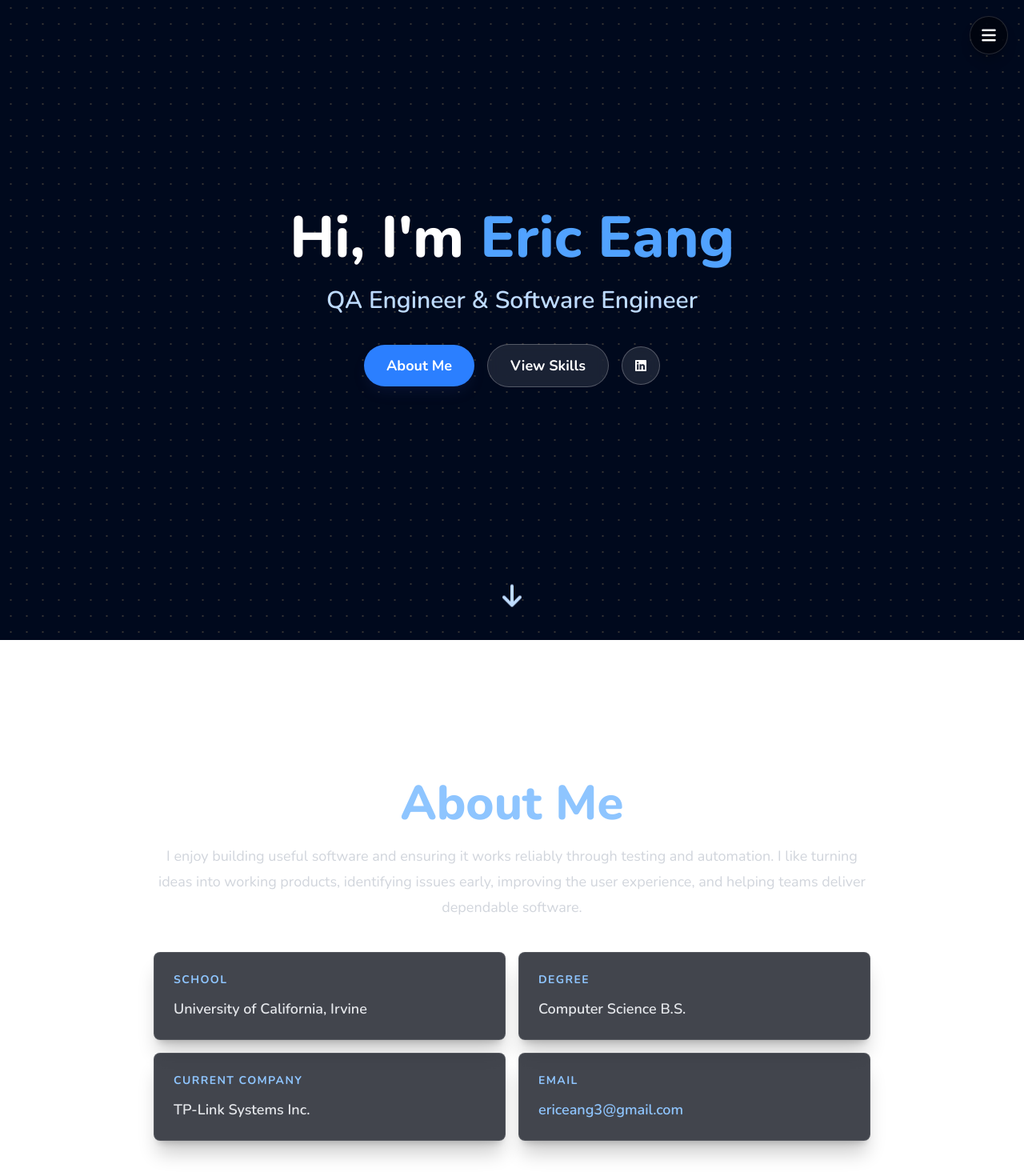
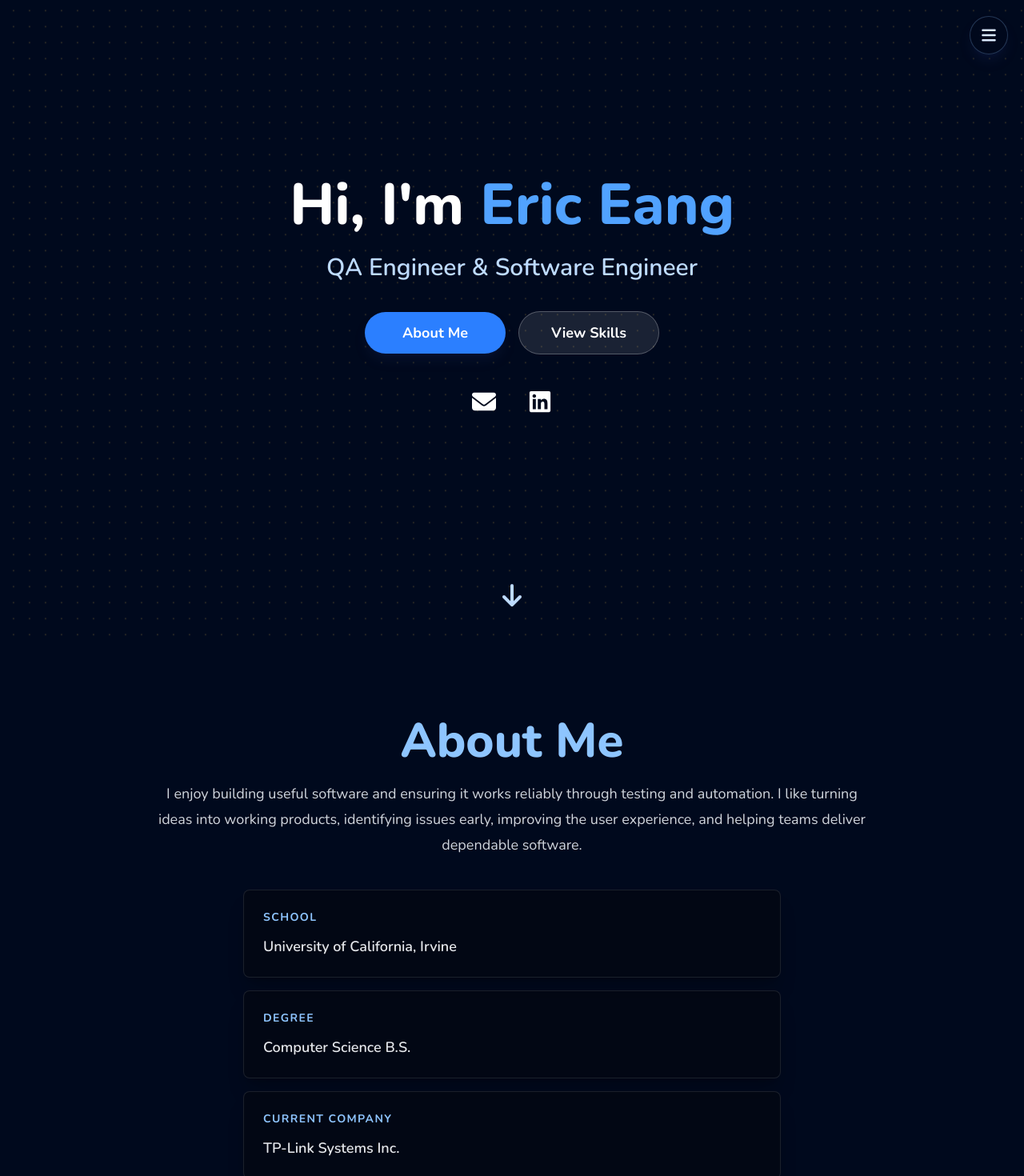
Before and after one commit to eangeric/portfolio, a React (Vite) app: page / in a window 1280 px wide. Shown: the top 1470 px of the page at 80% size. Built offline with nearby package versions, Linux system fonts and the light colour scheme.

Commit message:
Polish portfolio UI and metadata

```diff
--- a/src/App.tsx
+++ b/src/App.tsx
@@ -5,12 +5,12 @@ import Skills from "./sections/Skills";
 
 export default function App() {
   return (
-    <div className="min-h-screen text-white font-nunito">
-      <div className="fixed inset-0 -z-10">
-        <div className="absolute top-0 h-screen w-screen bg-[#000000] bg-[radial-gradient(#ffffff33_1.5px,#00091d_1.5px)] bg-[size:20px_20px] animate-pan"></div>
+    <div className="relative min-h-screen overflow-hidden text-white font-nunito">
+      <div className="fixed inset-0 z-0 pointer-events-none">
+        <div className="absolute inset-0 bg-[#000000] bg-[radial-gradient(#ffffff24_1.5px,#00091d_1.5px)] bg-[size:20px_20px] animate-pan"></div>
       </div>
 
-      <main id="home" className="px-5 sm:px-8">
+      <main id="home" className="relative z-10 px-5 sm:px-8">
         <Hero />
         <About />
         <Skills />
--- a/src/components/Navbar.tsx
+++ b/src/components/Navbar.tsx
@@ -1,7 +1,8 @@
-import { useState } from "react";
-import { FaBars, FaEnvelope, FaXmark } from "react-icons/fa6";
+import { useEffect, useRef, useState } from "react";
+import { FaBars, FaXmark } from "react-icons/fa6";
 
 export default function Navbar() {
+  const navRef = useRef<HTMLDivElement>(null);
   const [isOpen, setIsOpen] = useState(false);
 
   const navLinks = [
@@ -11,38 +12,44 @@ export default function Navbar() {
     // { href: "#projects", label: "Projects" },
   ];
 
+  useEffect(() => {
+    const handlePointerDown = (event: PointerEvent) => {
+      if (!navRef.current?.contains(event.target as Node)) {
+        setIsOpen(false);
+      }
+    };
+
+    document.addEventListener("pointerdown", handlePointerDown);
+    return () => document.removeEventListener("pointerdown", handlePointerDown);
+  }, []);
+
   return (
-    <div className="fixed right-5 top-5 z-20">
+    <div
+      ref={navRef}
+      className="fixed right-[calc(env(safe-area-inset-right)+1.25rem)] top-[calc(env(safe-area-inset-top)+1.25rem)] z-20"
+    >
       <button
         type="button"
         aria-label={isOpen ? "Close navigation" : "Open navigation"}
         aria-expanded={isOpen}
         onClick={() => setIsOpen((prev) => !prev)}
-        className="inline-flex h-12 w-12 items-center justify-center rounded-full border border-white/15 bg-black/45 text-xl text-white shadow-lg shadow-black/20 backdrop-blur transition-all hover:border-blue-400 hover:bg-blue-500/20"
+        className="inline-flex h-12 w-12 cursor-pointer items-center justify-center rounded-full border border-blue-300/25 bg-[#00091d]/75 text-xl text-blue-100 shadow-lg shadow-blue-950/30 backdrop-blur transition-all hover:border-blue-300 hover:bg-blue-500/20 hover:text-white"
       >
         {isOpen ? <FaXmark /> : <FaBars />}
       </button>
 
       {isOpen && (
-        <nav className="absolute right-0 mt-3 w-48 overflow-hidden rounded-lg border border-white/10 bg-gray-950/90 p-2 shadow-2xl shadow-black/30 backdrop-blur">
+        <nav className="absolute right-0 mt-3 w-48 origin-top-right overflow-hidden rounded-lg border border-blue-300/20 bg-[#00091d]/95 p-2 shadow-2xl shadow-blue-950/30 backdrop-blur animate-popover">
           {navLinks.map(({ href, label }) => (
             <a
               key={label}
               href={href}
               onClick={() => setIsOpen(false)}
-              className="flex justify-center rounded-md px-4 py-3 text-center font-semibold text-gray-200 transition-colors hover:bg-blue-500/20 hover:text-white"
+              className="flex cursor-pointer justify-center rounded-md px-4 py-3 text-center font-semibold text-blue-100 transition-colors hover:bg-blue-500/20 hover:text-white"
             >
               {label}
             </a>
           ))}
-          <a
-            href="mailto:ericeang3@gmail.com"
-            onClick={() => setIsOpen(false)}
-            className="mt-1 flex items-center justify-center gap-3 rounded-md bg-blue-500 px-4 py-3 text-center font-semibold text-white transition-colors hover:bg-blue-400"
-          >
-            <FaEnvelope />
-            Email Me
-          </a>
         </nav>
       )}
     </div>
--- a/src/components/SkillsCard.tsx
+++ b/src/components/SkillsCard.tsx
@@ -7,14 +7,14 @@ type SkillsCard = {
 export default function SkillsCard({ type, skills, className }: SkillsCard) {
   return (
     <div
-      className={`flex h-full min-h-80 flex-col gap-7 rounded-lg border border-white/10 bg-gray-950/75 p-6 shadow-xl shadow-black/20 backdrop-blur transition-all hover:-translate-y-1 hover:border-blue-400/40 ${className}`}
+      className={`flex h-full min-h-80 flex-col gap-7 rounded-lg border border-white/10 bg-gray-950/75 p-6 shadow-xl shadow-black/20 backdrop-blur transition-all duration-200 hover:-translate-y-1 hover:border-blue-400/40 hover:shadow-blue-950/20 ${className}`}
     >
       <h2 className="text-blue-300 text-2xl font-extrabold">{type}</h2>
       <div className="grid gap-3">
         {skills.map((skill, index) => (
           <div
             key={index}
-            className="flex min-h-14 items-center gap-4 rounded-lg border border-white/5 bg-white/5 px-4 py-3 text-lg"
+            className="flex min-h-14 items-center gap-4 rounded-lg border border-white/5 bg-white/5 px-4 py-3 text-lg transition-colors hover:bg-white/10"
           >
             <div className="shrink-0 text-xl text-blue-400">{skill.icon}</div>
             <div className="font-semibold leading-6">{skill.name}</div>
--- a/src/index.css
+++ b/src/index.css
@@ -1,17 +1,46 @@
 @import url("https://fonts.googleapis.com/css2?family=Nunito:ital,wght@0,200..1000;1,200..1000&display=swap");
 @import "tailwindcss";
+
+html,
+body,
+#root {
+  min-height: 100%;
+  background: #00091d;
+}
+
+body {
+  margin: 0;
+}
+
+::selection {
+  background: #3b82f6;
+  color: #ffffff;
+}
+
+a,
+button {
+  cursor: pointer;
+}
+
+a:focus-visible,
+button:focus-visible {
+  outline: 2px solid #60a5fa;
+  outline-offset: 4px;
+}
 
 @theme {
   --font-nunito: "Nunito", sans-serif;
   --animate-pan: pan 45s linear infinite;
   --animate-enter: enter 0.3s ease-in;
+  --animate-fade-up: fade-up 0.7s ease-out both;
+  --animate-popover: popover 0.18s ease-out both;
 
   @keyframes pan {
     0% {
       background-position: 0% 0%;
     }
     100% {
-      background-position: 100% 0%;
+      background-position: 100% 100%;
     }
   }
 
@@ -23,4 +52,37 @@
       opacity: 1;
     }
   }
+
+  @keyframes fade-up {
+    from {
+      opacity: 0;
+      transform: translateY(18px);
+    }
+    to {
+      opacity: 1;
+      transform: translateY(0);
+    }
+  }
+
+  @keyframes popover {
+    from {
+      opacity: 0;
+      transform: translateY(-6px) scale(0.98);
+    }
+    to {
+      opacity: 1;
+      transform: translateY(0) scale(1);
+    }
+  }
 }
+
+@media (prefers-reduced-motion: reduce) {
+  *,
+  *::before,
+  *::after {
+    animation-duration: 0.01ms !important;
+    animation-iteration-count: 1 !important;
+    scroll-behavior: auto !important;
+    transition-duration: 0.01ms !important;
+  }
+}
--- a/src/sections/About.tsx
+++ b/src/sections/About.tsx
@@ -1,4 +1,25 @@
+import { FaArrowDown } from "react-icons/fa6";
+import { useEffect, useRef, useState } from "react";
+
 export default function About() {
+  const sectionRef = useRef<HTMLElement>(null);
+  const [showArrow, setShowArrow] = useState(false);
+
+  useEffect(() => {
+    const handleScroll = () => {
+      if (!sectionRef.current) return;
+
+      const sectionTop = sectionRef.current.offsetTop;
+      setShowArrow(
+        window.scrollY >= sectionTop - 20 && window.scrollY < sectionTop + 100
+      );
+    };
+
+    handleScroll();
+    window.addEventListener("scroll", handleScroll);
+    return () => window.removeEventListener("scroll", handleScroll);
+  }, []);
+
   const details = [
     {
       label: "School",
@@ -12,25 +33,16 @@ export default function About() {
       label: "Current Company",
       value: "TP-Link Systems Inc.",
     },
-    {
-      label: "Email",
-      value: (
-        <a
-          href="mailto:ericeang3@gmail.com"
-          className="text-blue-300 hover:text-blue-200"
-        >
-          ericeang3@gmail.com
-        </a>
-      ),
-    },
   ];
 
   return (
     <section
+      ref={sectionRef}
       id="about"
-      className="min-h-screen py-24 text-white flex items-center justify-center"
+      className="flex min-h-dvh flex-col text-white"
     >
-      <div className="w-full max-w-6xl">
+      <div className="flex flex-1 items-center justify-center py-24">
+        <div className="w-full max-w-6xl animate-fade-up">
           <div className="mx-auto max-w-4xl text-center">
             <p className="text-5xl font-extrabold text-blue-300 sm:text-6xl">
               About Me
@@ -43,11 +55,11 @@ export default function About() {
             </p>
           </div>
 
-        <dl className="mx-auto mt-10 grid max-w-4xl gap-4 sm:grid-cols-2">
+          <dl className="mx-auto mt-10 grid max-w-2xl gap-4">
             {details.map((detail) => (
               <div
                 key={detail.label}
-              className="rounded-lg border border-white/10 bg-gray-950/75 p-6 shadow-xl shadow-black/20 backdrop-blur transition-colors hover:border-blue-400/40"
+                className="rounded-lg border border-white/10 bg-gray-950/75 p-6 shadow-xl shadow-black/20 backdrop-blur transition-all hover:-translate-y-1 hover:border-blue-400/40"
               >
                 <dt className="text-sm font-bold uppercase tracking-widest text-blue-300">
                   {detail.label}
@@ -59,6 +71,17 @@ export default function About() {
             ))}
           </dl>
         </div>
+      </div>
+
+      <a
+        href="#skills"
+        aria-label="Scroll to skills section"
+        className={`${
+          showArrow ? "opacity-100" : "pointer-events-none opacity-0"
+        } flex justify-center pb-8 transition-opacity duration-300 ease-in-out hover:opacity-80`}
+      >
+        <FaArrowDown className="size-8 animate-bounce text-blue-200" />
+      </a>
     </section>
   );
 }
--- a/src/sections/Hero.tsx
+++ b/src/sections/Hero.tsx
@@ -1,18 +1,20 @@
 import {
   FaArrowDown,
+  FaEnvelope,
   FaLinkedin,
 } from "react-icons/fa6";
 import Navbar from "../components/Navbar";
 import { useEffect, useState } from "react";
 
 export default function Hero() {
-  const [showCaret, setShowCaret] = useState(true);
+  const [showArrow, setShowArrow] = useState(true);
 
   useEffect(() => {
     const handleScroll = () => {
-      setShowCaret(window.scrollY < 100);
+      setShowArrow(window.scrollY < 100);
     };
 
+    handleScroll();
     window.addEventListener("scroll", handleScroll);
     return () => window.removeEventListener("scroll", handleScroll);
   }, []);
@@ -22,9 +24,12 @@ export default function Hero() {
       <Navbar />
       <div className="flex flex-1 items-center justify-center py-24">
         <div className="w-full max-w-5xl text-center">
-          <div className="mx-auto max-w-4xl">
+          <div className="mx-auto max-w-4xl animate-fade-up">
             <h1 className="text-5xl font-extrabold leading-tight sm:text-6xl lg:text-7xl">
-              Hi, I'm <span className="text-blue-400">Eric Eang</span>
+              Hi, I'm{" "}
+              <span className="text-blue-400 transition-all duration-300 hover:text-blue-300 hover:[text-shadow:0_0_24px_rgba(96,165,250,0.45)]">
+                Eric Eang
+              </span>
             </h1>
             <p className="mt-4 text-2xl font-semibold text-blue-200 sm:text-3xl">
               QA Engineer & Software Engineer
@@ -32,22 +37,31 @@ export default function Hero() {
             <div className="mt-9 flex flex-col items-stretch justify-center gap-4 sm:flex-row sm:items-center">
               <a
                 href="#about"
-                className="inline-flex items-center justify-center rounded-full bg-blue-500 px-7 py-3 text-lg font-bold text-white shadow-lg shadow-blue-950/30 transition-colors hover:bg-blue-400"
+                className="inline-flex w-full items-center justify-center rounded-full bg-blue-500 px-7 py-3 text-lg font-bold text-white shadow-lg shadow-blue-950/30 transition-all hover:-translate-y-0.5 hover:bg-blue-400 sm:w-44"
               >
                 About Me
               </a>
               <a
                 href="#skills"
-                className="inline-flex items-center justify-center rounded-full border border-white/25 bg-white/10 px-7 py-3 text-lg font-bold text-white backdrop-blur transition-colors hover:border-blue-300 hover:bg-blue-500/20"
+                className="inline-flex w-full items-center justify-center rounded-full border border-white/25 bg-white/10 px-7 py-3 text-lg font-bold text-white backdrop-blur transition-all hover:-translate-y-0.5 hover:border-blue-300 hover:bg-blue-500/20 sm:w-44"
               >
                 View Skills
+              </a>
+            </div>
+            <div className="mt-9 flex items-center justify-center gap-6 text-3xl">
+              <a
+                href="mailto:ericeang3@gmail.com"
+                aria-label="Email Eric"
+                className="inline-flex p-2 text-white transition-all hover:-translate-y-0.5 hover:text-blue-400"
+              >
+                <FaEnvelope />
               </a>
               <a
                 href="https://www.linkedin.com/in/eric-eang-57643b246/"
                 target="_blank"
                 rel="noopener noreferrer"
-                aria-label="Linkedin"
-                className="inline-flex h-12 w-12 items-center justify-center rounded-full border border-white/25 bg-white/10 backdrop-blur transition-colors hover:border-blue-300 hover:bg-blue-500/20 hover:text-blue-400"
+                aria-label="LinkedIn"
+                className="inline-flex p-2 text-white transition-all hover:-translate-y-0.5 hover:text-blue-400"
               >
                 <FaLinkedin />
               </a>
@@ -56,13 +70,15 @@ export default function Hero() {
         </div>
       </div>
 
-      <div
+      <a
+        href="#about"
+        aria-label="Scroll to about section"
         className={`${
-          showCaret ? "opacity-100" : "opacity-0"
-        } flex justify-center pb-8 transition-opacity duration-300 ease-in-out`}
+          showArrow ? "opacity-100" : "pointer-events-none opacity-0"
+        } flex justify-center pb-8 transition-opacity duration-300 ease-in-out hover:opacity-80`}
       >
         <FaArrowDown className="size-8 animate-bounce text-blue-200" />
-      </div>
+      </a>
     </section>
   );
 }
--- a/src/sections/Skills.tsx
+++ b/src/sections/Skills.tsx
@@ -100,9 +100,9 @@ export default function Skills() {
   return (
     <div
       id="skills"
-      className="min-h-screen flex justify-center items-center py-24"
+      className="flex min-h-dvh items-center justify-center py-24"
     >
-      <div className="w-full max-w-6xl">
+      <div className="w-full max-w-6xl animate-fade-up">
         <div className="mx-auto mb-12 max-w-3xl text-center">
           <p className="text-5xl font-extrabold text-blue-300 sm:text-6xl">
             Skills
```
Also changed, not shown: index.html (+23 -10 lines), public/favicon.svg (added). Lines whose indentation alone changed are shown as unchanged.
